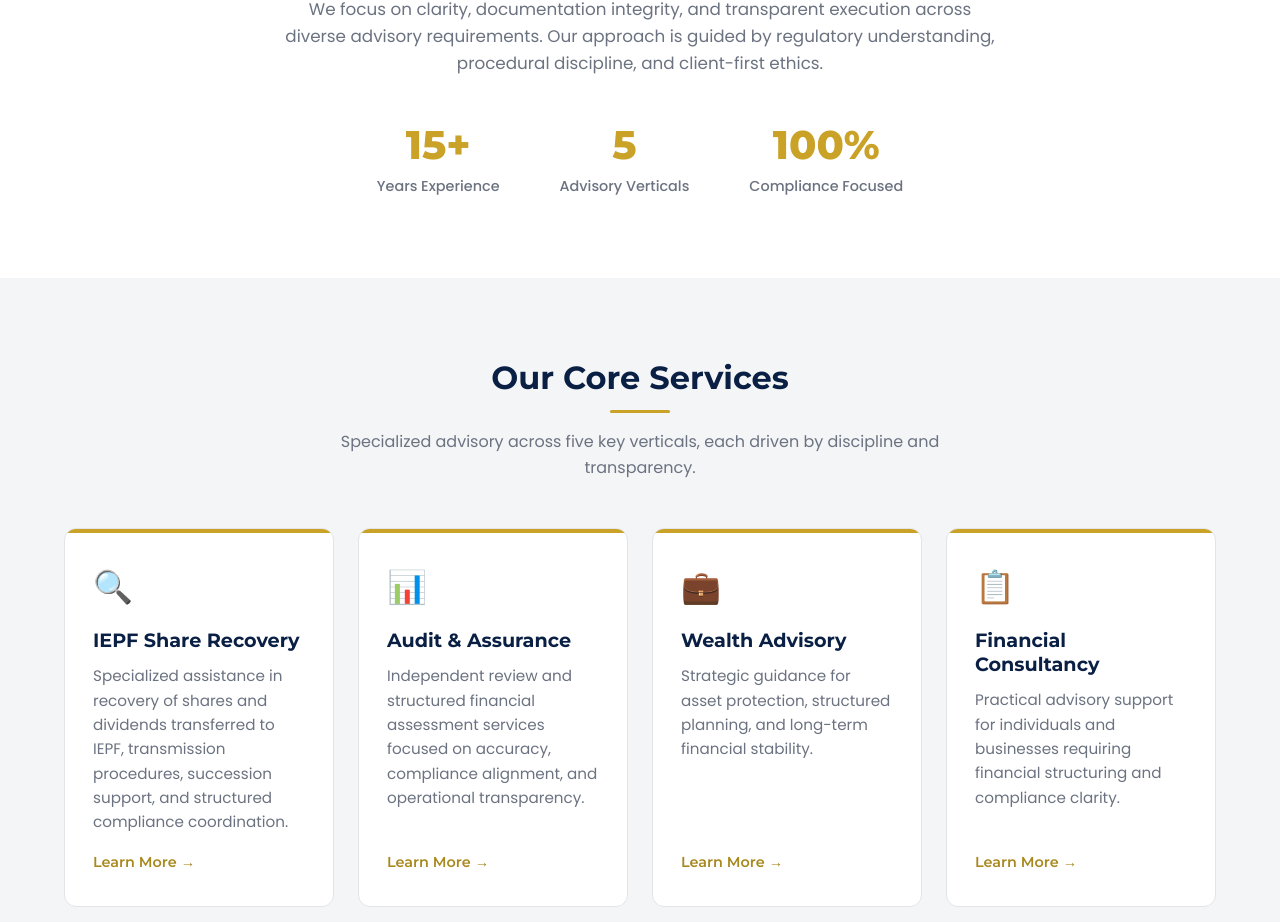
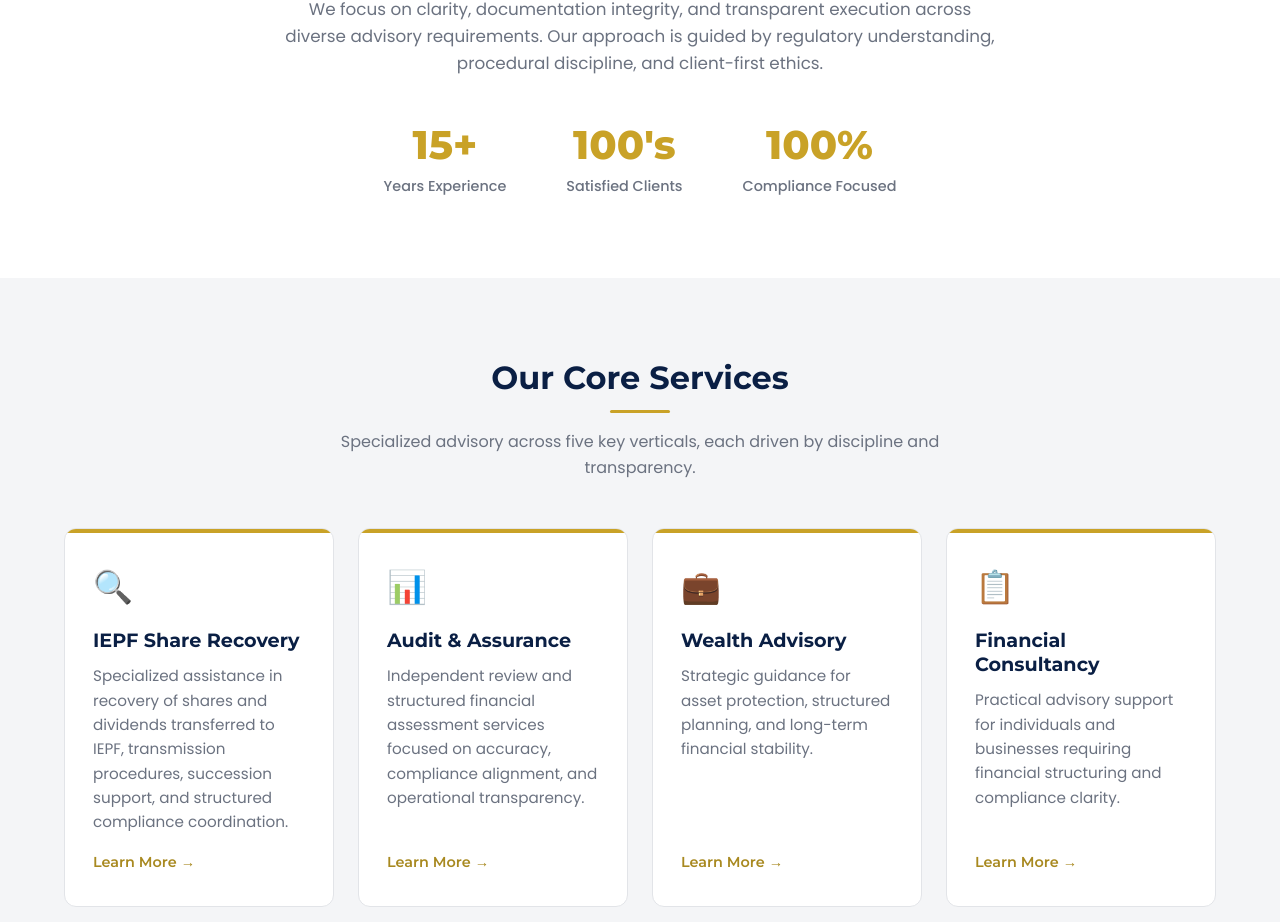
Before and after one commit to milesmoralespro/inclusive-solutions, a React (Vite) app: page / in a window 1280 px wide. Shown: the part 856-1778 px from the top of the page. Built offline with nearby package versions, Linux system fonts and the light colour scheme.

Commit message:
change advisory vertical to -> satisfied clients

```diff
--- a/src/pages/Home.tsx
+++ b/src/pages/Home.tsx
@@ -52,8 +52,8 @@ const Home: React.FC = () => {
                             <span className="intro__stat-label">Years Experience</span>
                         </div>
                         <div className="intro__stat">
-                            <span className="intro__stat-number">5</span>
-                            <span className="intro__stat-label">Advisory Verticals</span>
+                            <span className="intro__stat-number">100's</span>
+                            <span className="intro__stat-label">Satisfied Clients</span>
                         </div>
                         <div className="intro__stat">
                             <span className="intro__stat-number">100%</span>
```
